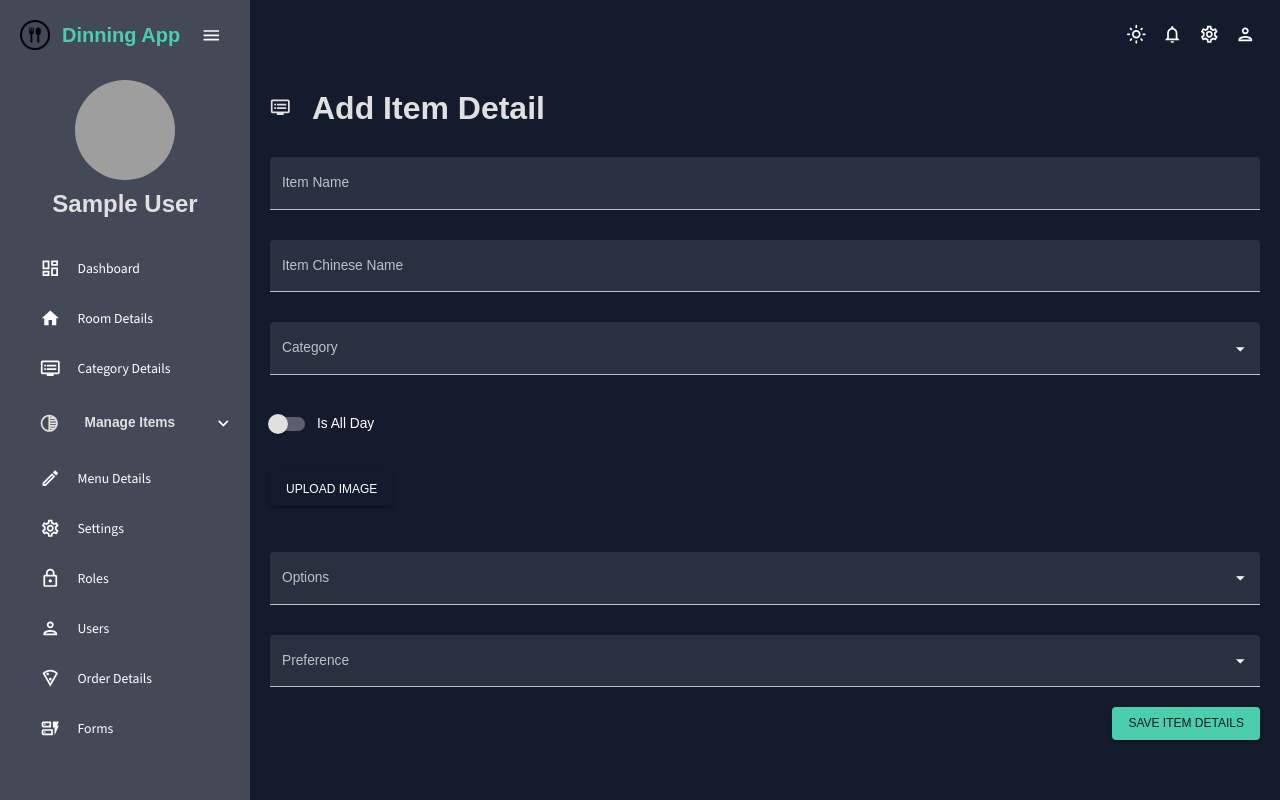
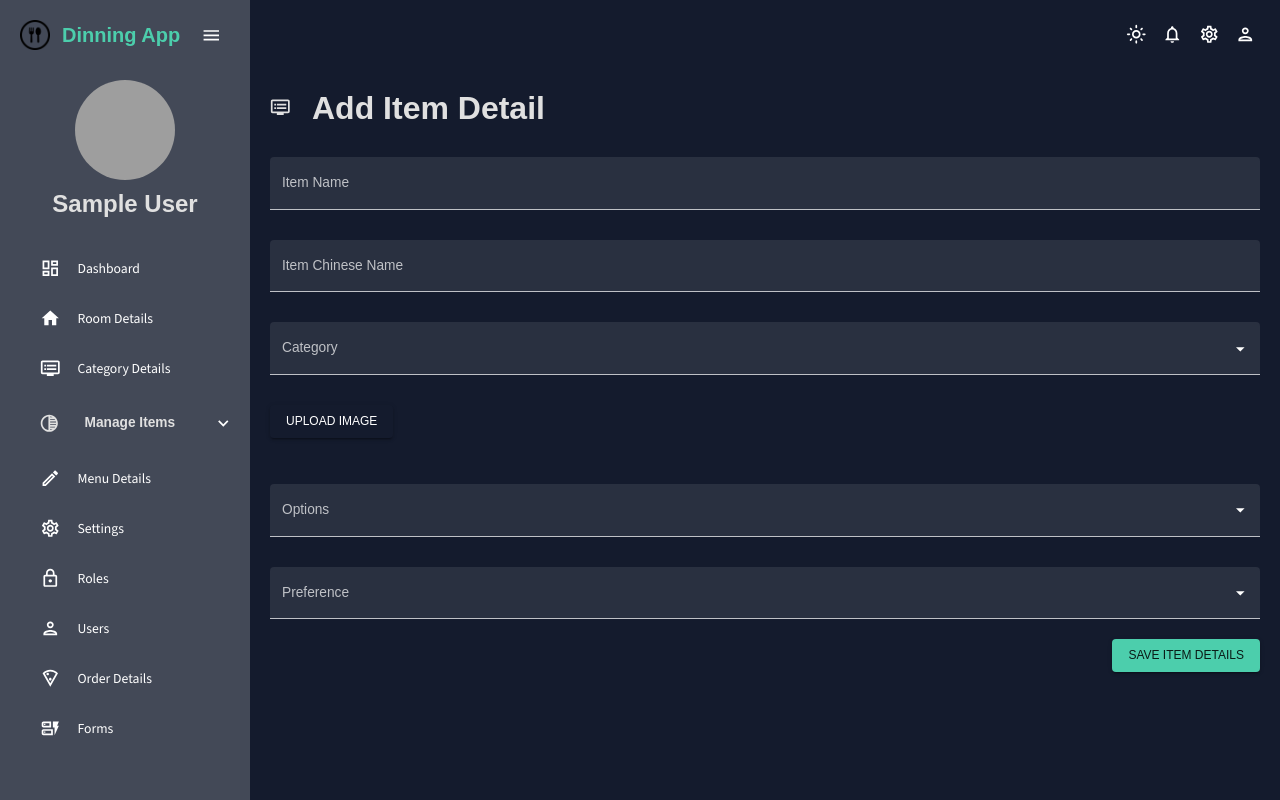
Before and after one commit to UsmanKapadiya/hamiltondinnerapp-admin, a React (Vite) app: page /item-details/create in a window 1280 px wide. Built offline with nearby package versions, Linux system fonts and the light colour scheme; sample sign-in values are in the browser's storage; grey boxes are pictures that could not be loaded.

Commit message:
Is All Day Hide

```diff
--- a/src/scenes/item/index.jsx
+++ b/src/scenes/item/index.jsx
@@ -111,7 +111,7 @@ const Item = () => {
       },
       flex: 1,
     },
-    { field: "is_allday", headerName: "Is Allday" },
+    // { field: "is_allday", headerName: "Is Allday" },
     {
       field: "actions",
       headerName: "Actions",
--- a/src/scenes/item/itemDetails-form.jsx
+++ b/src/scenes/item/itemDetails-form.jsx
@@ -21,7 +21,7 @@ const validationSchema = yup.object().shape({
     .number()
     .typeError("Category must be a number")
     .required("Category is required"),
-  is_allday: yup.boolean().required("Is All Day is required"),
+  // is_allday: yup.boolean().required("Is All Day is required"),
 
   // preference: yup
   //   .array()
@@ -92,7 +92,7 @@ const ItemDetailsForm = () => {
     item_name: itemDetails?.item_name || "",
     item_chinese_name: itemDetails?.item_chinese_name || "",
     cat_id: itemDetails?.cat_id,
-    is_allday: itemDetails?.is_allday || false,
+    // is_allday: itemDetails?.is_allday || false,
     options: (() => {
       try {
         return itemDetails?.options
@@ -123,7 +123,7 @@ const ItemDetailsForm = () => {
     formData.append("item_name", values.item_name);
     formData.append("item_chinese_name", values.item_chinese_name);
     formData.append("cat_id", values.cat_id);
-    formData.append("is_allday", values.is_allday ? 1 : 0);
+    // formData.append("is_allday", values.is_allday ? 1 : 0);
     formData.append("options", JSON.stringify(values.options));
     formData.append("preference", JSON.stringify(values.preference));
     if (
@@ -268,8 +268,8 @@ const ItemDetailsForm = () => {
                   sx={{ gridColumn: "span 4" }}
                 />
 
-                {/* Is All Day Switch */}
-                <FormGroup>
+                {/* Is All Day Switch hidden */}
+                  {/* <FormGroup>
                   <FormControlLabel
                     control={
                       <Switch
@@ -283,7 +283,7 @@ const ItemDetailsForm = () => {
                     }
                     label="Is All Day"
                   />
-                </FormGroup>
+                </FormGroup> */}
 
                 <Box sx={{ gridColumn: "span 4" }}>
                   <input
--- a/src/scenes/item/itemDetails-view.jsx
+++ b/src/scenes/item/itemDetails-view.jsx
@@ -133,14 +133,14 @@ const ItemDetailsView = () => {
             </Typography>
           </Box>
           <Divider sx={{ bgcolor: colors.gray[300] }} />
-          <Box p="10px">
+          {/* <Box p="10px">
             <Typography color={colors.gray[100]} variant="h3" fontWeight="600">
               Is Allday
             </Typography>
             <Typography color={colors.gray[100]} variant="h5" fontWeight="600" mt="10px">
               {itemDetails?.is_allday ? "Yes" : "No"}
             </Typography>
-          </Box>
+          </Box> */}
           <Divider sx={{ bgcolor: colors.gray[300] }} />
           <Box p="10px">
             <Typography color={colors.gray[100]} variant="h3" fontWeight="600">
```
